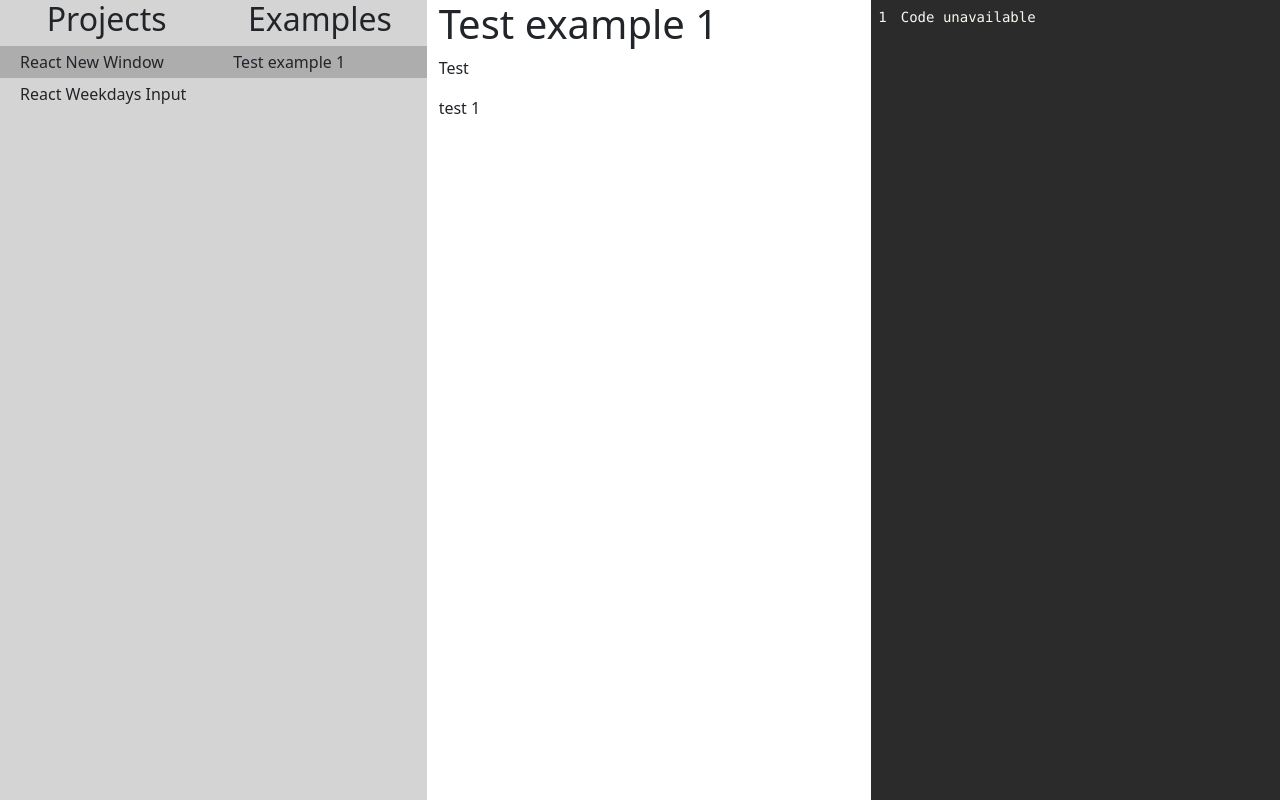
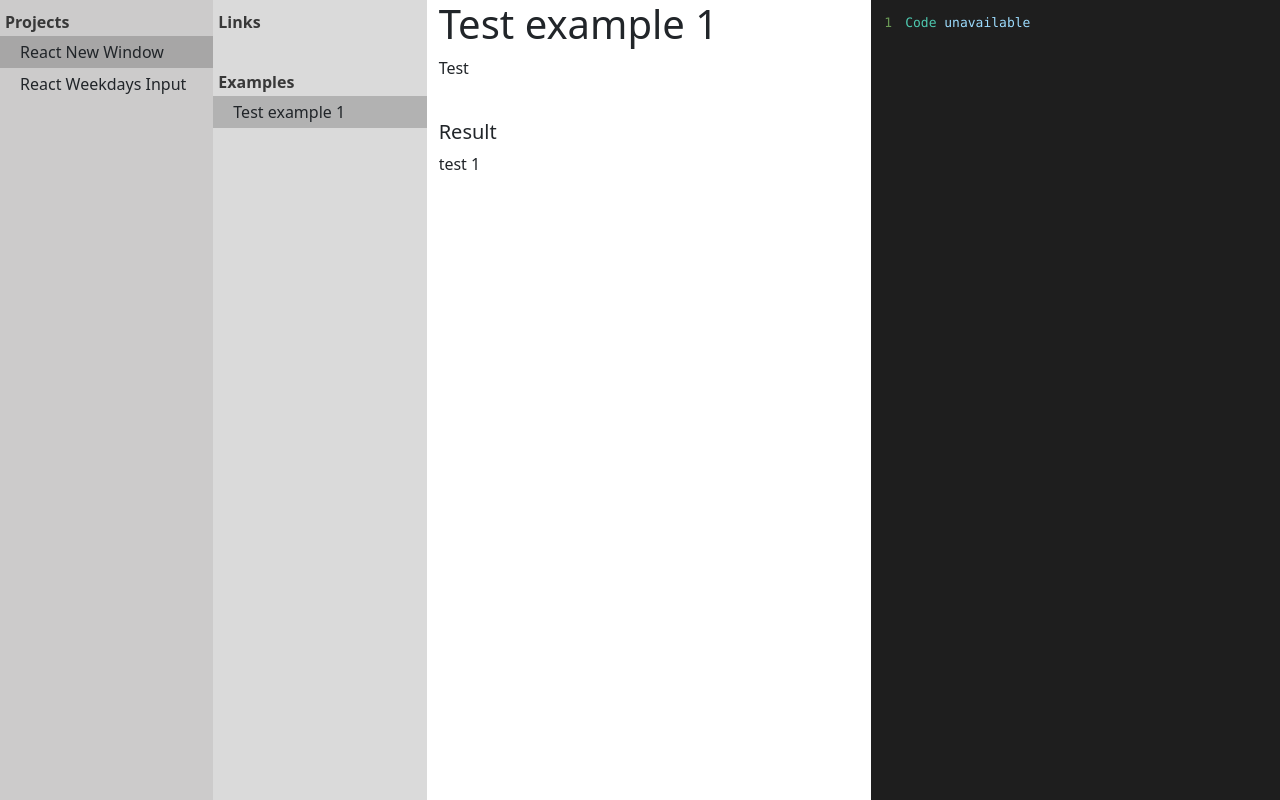
Before and after one commit to axelmy318/axelmy-projects-showcase, a React (Create React App) app: page /react-new-window in a window 1280 px wide. Built offline with nearby package versions, Linux system fonts and the light colour scheme.

Commit message:
Worked on some styling

```diff
--- a/src/Components/App.js
+++ b/src/Components/App.js
@@ -10,6 +10,7 @@ import Example from './Example';
 
 import { getCodeFor } from '../config/examplesCode';
 import ShowCharsExample from './examples_WeekdaysInput/ShowCharsExample';
+import ExampleSidebar from './ExampleSidebar';
 
 const App = () => {
   const [selectedProject, setSelectedProject] = useState(null)
@@ -37,6 +38,9 @@ const App = () => {
       path: '/react-weekdays-input',
       systemName: 'reactweekdaysinput',
       name: 'React Weekdays Input',
+      repository: 'https://github.com/axelmy318/react-weekdays-input.git',
+      npmjs: 'https://www.npmjs.com/package/react-weekdays-input',
+      installation: 'npm i react-weekdays-input',
       link: '',
       examples: [
         {
@@ -44,7 +48,10 @@ const App = () => {
           name: 'Basic example',
           description: 'A simple example using the default configuration',
           component: <BasicExample />,
-          defaults: []
+          defaults: [
+            {property: 'value', type: 'string/array', value: `"0000000"`},
+            {property: 'onChange', type: 'function', value: ``},
+          ]
         },
         {
           systemName: 'customstyles',
@@ -92,8 +99,6 @@ const App = () => {
       return project
     }))
 
-    console.log(projects)
-
     setAreCodesLoaded(true)
   }
 
@@ -110,7 +115,7 @@ const App = () => {
               <Sidebar label={'Projects'} selected={selectedProject}  onSelect={sendToProject} items={projects} />
             </Col>
             { selectedProject !== null && <Col xs={2} className='no-padding'>
-              <Sidebar label={'Examples'} selected={selectedExample} onSelect={setSelectedExample} items={selectedProject.examples} />
+              <ExampleSidebar project={selectedProject} selected={selectedExample} onSelect={setSelectedExample} items={selectedProject.examples} />
             </Col>
             }
             <Col>
@@ -118,7 +123,6 @@ const App = () => {
                   projects.map((project, index) => {
                     return (
                       <Route key={index} path={project.path} exact>
-                        {console.log(selectedExample)}
                         {selectedExample && <Example example={selectedExample} />}
                       </Route>
                     )
--- a/src/Components/Example.js
+++ b/src/Components/Example.js
@@ -1,7 +1,7 @@
 import React from 'react';
 import { Col, Row, Table } from 'react-bootstrap';
-import SyntaxHighlighter from 'react-syntax-highlighter/dist/esm/default-highlight';
-import { a11yDark as hlStyleHLJS } from 'react-syntax-highlighter/dist/esm/styles/hljs';
+import SyntaxHighlighter from 'react-syntax-highlighter/dist/esm/prism';
+import { vscDarkPlus as dark } from 'react-syntax-highlighter/dist/esm/styles/prism';
 import Header from './Header';
 
 const Example = ({ example }) => {
@@ -10,8 +10,11 @@ const Example = ({ example }) => {
             <Col>
                 <Header label={example.name} variant='normal' customStyle={{textAlign: 'left'}} />
                 <p>{example.description}</p>
+                <br />
+                <h5>Result</h5>
                 {example.component}
                 {example.defaults && example.defaults.length > 0 && <>
+                    <br />
                     <br />
                     <h5>Defaults</h5>
                     <Table striped bordered>
@@ -30,9 +33,10 @@ const Example = ({ example }) => {
             </Col>
             <Col className='no-right-padding'>
                 <SyntaxHighlighter
+                    style={ dark }
                     showLineNumbers={true}
-                    language="javascript"
-                    style={hlStyleHLJS}
+                    wrapLongLines={true}
+                    language={'javascript'}
                     customStyle={{
                         minHeight: window.innerHeight,
                         margin: '0px',
--- /dev/null
+++ b/src/Components/ExampleSidebar.js
@@ -0,0 +1,43 @@
+import React from 'react';
+import { MdOpenInNew as LogoUrl } from 'react-icons/md'
+import { IoCopyOutline as LogoCopy } from 'react-icons/io5'
+
+const ExampleSidebar = ({ label, project, items, selected, onSelect }) => {
+    const openLink = (url) => {
+        window.open(url, '_blank').focus();
+    }
+
+    return (
+        <div className='sidebar clearer'>
+            {project.installation && <>
+            <div style={{paddingTop: '10px'}}></div>
+            <div className={'sidebar-installation clickable'} onClick={() => navigator.clipboard.writeText(project.installation)}>
+                <span>{project.installation}</span>
+                <span className='copy'><LogoCopy /></span>
+            </div>
+            </>}
+            <div className='sidebar-title small'>
+                <p>Links</p>
+            </div>
+            {project.repository && <div className={'sidebar-item clickable'} onClick={() => openLink(project.repository)}>
+                <span>GitHub <LogoUrl /></span>
+            </div>}
+            {project.npmjs && <div className={'sidebar-item clickable'} onClick={() => openLink(project.npmjs)}>
+                <span>npmjs <LogoUrl /></span>
+            </div>}
+            <br />
+            <div className='sidebar-title small'>
+                <p>Examples</p>
+            </div>
+            {items.map((item, index) => {
+                return (
+                        <div key={index} className={selected !== null && selected.name === item.name ? 'sidebar-item selected' : 'sidebar-item clickable'} onClick={() => onSelect(item)}>
+                            {item.name}
+                        </div>
+                    )
+            })}
+        </div>
+    );
+};
+
+export default ExampleSidebar;
--- a/src/Components/Sidebar.js
+++ b/src/Components/Sidebar.js
@@ -3,8 +3,8 @@ import React from 'react';
 const Sidebar = ({ label, items, selected, onSelect }) => {
     return (
         <div className='sidebar'>
-            <div className='sidebar-title'>
-                <h2>{label}</h2>
+            <div className='sidebar-title small'>
+                <p>{label}</p>
             </div>
             {items.map((item, index) => {
                 return (
--- a/src/Components/examples_WeekdaysInput/CustomStyleExample.js
+++ b/src/Components/examples_WeekdaysInput/CustomStyleExample.js
@@ -1,7 +1,7 @@
 import React, { useState } from 'react';
 import { WeekdaysInput } from 'react-weekdays-input';
 
-const BasicExample = () => {
+const CustomStyleExample = () => {
     const [value, setValue] = useState([0, 0, 1, 0, 0, 1, 0])
 
     return (
@@ -29,4 +29,4 @@ const BasicExample = () => {
     );
 };
 
-export default BasicExample;
+export default CustomStyleExample;
--- a/src/Components/examples_WeekdaysInput/ForcedStateExample.js
+++ b/src/Components/examples_WeekdaysInput/ForcedStateExample.js
@@ -1,7 +1,7 @@
 import React, { useState } from 'react';
 import { WeekdaysInput } from 'react-weekdays-input';
 
-const BasicExample = () => {
+const ForcedStateExample = () => {
     const [value, setValue] = useState([0, 0, 1, 0, 0, 1, 0])
 
     return (
@@ -21,4 +21,4 @@ const BasicExample = () => {
     );
 };
 
-export default BasicExample;
+export default ForcedStateExample;
--- a/src/config/examplesCode.js
+++ b/src/config/examplesCode.js
@@ -1,5 +1,4 @@
 export const getCodeFor = (project, example) => {
-    console.log(project, example)
     if(codebook[project] && codebook[project][example])
         return codebook[project][example]
     else
@@ -26,7 +25,7 @@ export default BasicExample;`,
         customstyles: `import React, { useState } from 'react';
 import { WeekdaysInput } from 'react-weekdays-input';
 
-const BasicExample = () => {
+const CustomStyleExample = () => {
     const [value, setValue] = useState([0, 0, 1, 0, 0, 1, 0])
 
     return (
@@ -54,11 +53,11 @@ const BasicExample = () => {
     );
 };
 
-export default BasicExample;`,
+export default CustomStyleExample;`,
         forcedstate: `import React, { useState } from 'react';
 import { WeekdaysInput } from 'react-weekdays-input';
 
-const BasicExample = () => {
+const ForcedStateExample = () => {
     const [value, setValue] = useState([0, 0, 1, 0, 0, 1, 0])
 
     return (
@@ -78,7 +77,7 @@ const BasicExample = () => {
     );
 };
 
-export default BasicExample;`,
+export default ForcedStateExample;`,
         showchars: `import React, { useState } from 'react';
 import { WeekdaysInput } from 'react-weekdays-input';
 
--- a/src/index.css
+++ b/src/index.css
@@ -28,10 +28,14 @@ body {
 }
 
 .sidebar {
-  background-color: rgb(212, 212, 212);
+  background-color: rgb(204, 203, 203);
   overflow-wrap: break-word;
   font-size: 100%;
   height: 100vh;
+}
+
+.sidebar.clearer {
+  background-color: rgb(218, 218, 218);
 }
 
 .sidebar-item.selected {
@@ -43,7 +47,40 @@ body {
 }
 
 .sidebar-title {
-  text-align: center;
+  text-align: left;
+  font-weight: bold;
+  margin-left: 5px;
+  padding-top: 10px;
+}
+
+.sidebar-title.small {
+  font-size: 100%;
+}
+
+.sidebar-title.small p {
+  font-size: 100%;
+  margin-bottom: 2px;
+  color: rgb(56, 56, 56);
+}
+
+.sidebar-installation {
+  background-color: rgb(230, 230, 230);
+  padding: 5px;
+  border-radius: 7px;
+  border: 3px solid rgb(184, 184, 184);
+  margin-right: 10px;
+  margin-left: 10px;
+}
+
+.sidebar-installation .copy {
+  float: right;
+  visibility: hidden;
+  margin-top: -2px;
+  margin-right: 4px;
+}
+
+.sidebar-installation:hover .copy {
+  visibility: visible;
 }
 
 .header {
```
